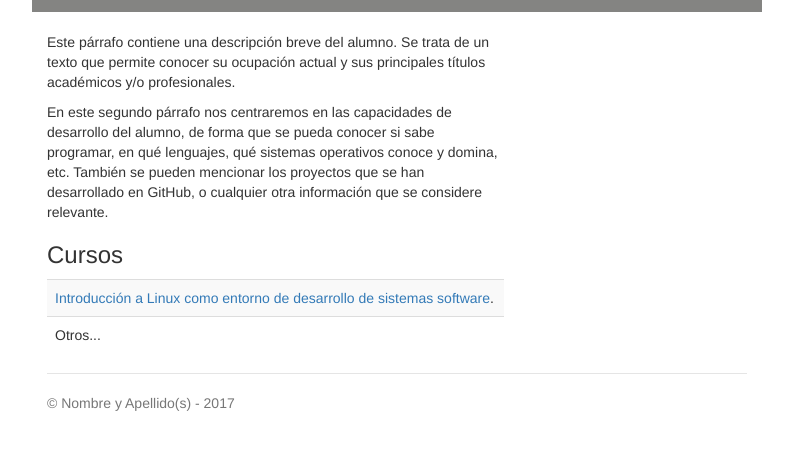
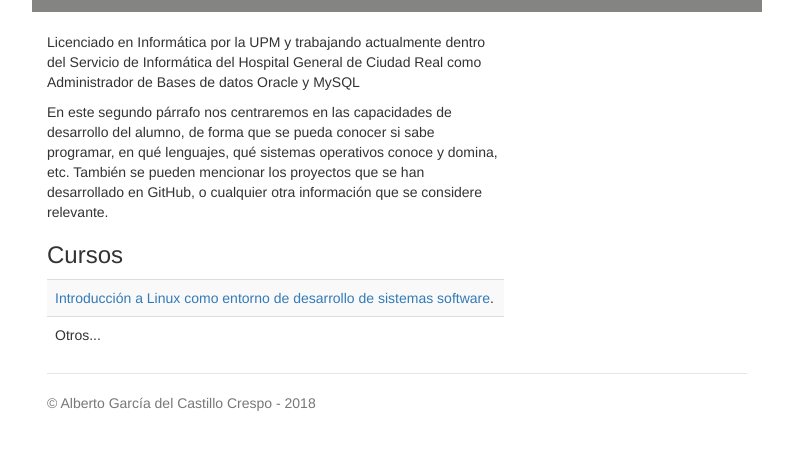
Before and after one commit to alberchi/alberchi.github.io, a plain HTML site: page index.html in a window 1280 px wide. Shown: the part 219-668 px from the top of the page, without its empty margins (243-1036 px from the left). Drawn offline with nearby package versions, Linux system fonts and the light colour scheme.

Commit message:
Añadida titulación y trabajo actual

```diff
--- a/index.html
+++ b/index.html
@@ -41,7 +41,7 @@
       <div class='row'>
         <div class='col-sm-8'>
           <br>
-          <p>Este párrafo contiene una descripción breve del alumno. Se trata de un texto que permite conocer su ocupación actual y sus principales títulos académicos y/o profesionales.  </p>
+          <p>Licenciado en Informática por la UPM y trabajando actualmente dentro del Servicio de Informática del Hospital General de Ciudad Real como Administrador de Bases de datos Oracle y MySQL</p>
 
           <p>En este segundo párrafo nos centraremos en las capacidades de desarrollo del alumno, de forma que se pueda conocer si sabe programar, en qué lenguajes, qué sistemas operativos conoce y domina, etc. También se pueden mencionar los proyectos que se han desarrollado en GitHub, o cualquier otra información que se considere relevante.</p>
 
@@ -55,7 +55,7 @@
 
       <footer class="footer">
         <!--Sustituir por los datos del alumno-->
-        <p>&copy; Nombre y Apellido(s) - 2017</p>
+        <p>&copy; Alberto García del Castillo Crespo - 2018</p>
       </footer>
 
     </div>
```
